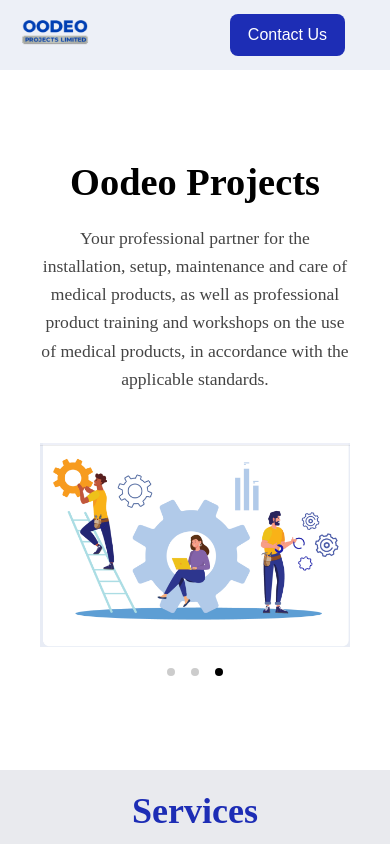
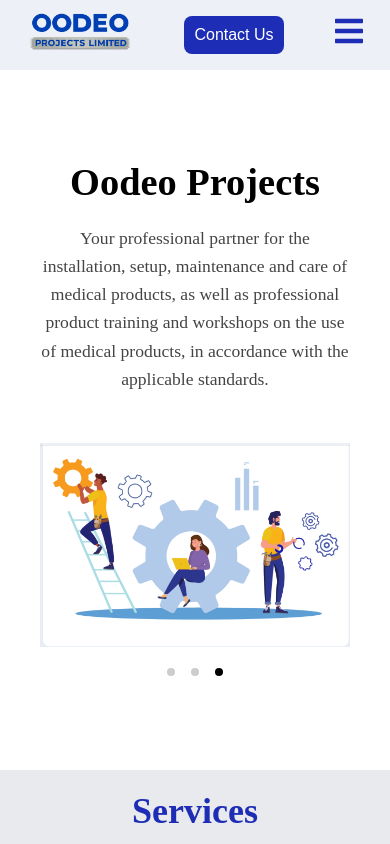
Before and after one commit to Missy86-dev/oodeoprojects, a React (Vite) app: page / in a window 390 px wide. Shown: the top 844 px of the page. Built offline with nearby package versions, Linux system fonts and the light colour scheme.

Commit message:
worked in the harmburger

```diff
--- a/package.json
+++ b/package.json
@@ -13,6 +13,7 @@
     "keen-slider": "^6.8.6",
     "react": "^19.2.4",
     "react-dom": "^19.2.4",
+    "react-icons": "^5.6.0",
     "react-responsive-carousel": "^3.2.23",
     "react-router-dom": "^7.14.1"
   },
--- a/src/components/SecondNav.jsx
+++ b/src/components/SecondNav.jsx
@@ -1,9 +1,11 @@
-import React from "react";
+import React, { useState } from "react";
 import "./secondnav.css";
 import companylogo from "../assets/Oodeologo.png";
 import { Link } from "react-router-dom";
+import { FaBars, FaTimes } from "react-icons/fa";
 
 const SecondNav = () => {
+    const [menuOpen, setMenuOpen] = useState(false);
   return (
     <>
       <header>
@@ -11,7 +13,7 @@
           <img src={companylogo} alt="Company Logo" />
         </div>
 
-        <nav>
+        <nav className={menuOpen ? "active" : ""}>
           <ul className="navLinks">
             <li>
               <Link to="/" className="ink">
@@ -79,6 +81,12 @@
         <Link to="/contact" className="contactUs_btn">
           <button>Contact Us</button>
         </Link>
+        <div
+  className="hamburger"
+  onClick={() => setMenuOpen(!menuOpen)}
+>
+  {menuOpen ? <FaTimes /> : <FaBars />}
+</div>
       </header>
     </>
   );
--- a/src/components/secondnav.css
+++ b/src/components/secondnav.css
@@ -68,7 +68,7 @@
 
     position: absolute;
     top: 100%;
-    /* FIX: no gap */
+
     left: 0;
 
     background: white;
@@ -81,7 +81,7 @@
     z-index: 999;
 }
 
-/* keep open when hovering parent OR dropdown */
+
 .services:hover .dropdown,
 .dropdown:hover {
     display: block;
@@ -97,8 +97,17 @@
 .dropdown li:hover {
     background: #f2f2f2;
 }
+.hamburger {
+    display: none;
+    font-size: 2rem;
+    color: #1D2DB5;
+    cursor: pointer;
+    margin-right: 20px;
+    z-index: 1001;
+}
 
-@media(max-width:768px){
+
+/* @media(max-width:768px){
     .logo img {
     width: 100px;
     height: auto;
@@ -128,11 +137,75 @@
 
 }
 
+} */
+
+@media(max-width:768px){
+
+    .logo img{
+        width:100px;
+        height:auto;
+    }
+
+    .hamburger{
+        display:block;
+    }
+
+    .contactUs_btn{
+        display:block;
+
+    }
+
+    nav{
+        position: fixed;
+        top: 70px;
+        right: -100%;
+        width: 280px;
+        height: calc(100vh - 70px);
+        background: rgb(237, 240, 247);
+        transition: 0.4s ease-in-out;
+        z-index: 999;
+        overflow-y: auto;
+    }
+
+    nav.active{
+        right: 0;
+    }
+
+    .navLinks{
+        display:flex;
+        flex-direction:column;
+        align-items:flex-start;
+        gap:20px;
+        padding:20px 20px;
+    }
+
+    .navLinks li{
+        width:100%;
+    }
+
+    .services{
+        width:100%;
+    }
+
+    .dropdown{
+        display:block;
+        position:static;
+        background:transparent;
+        box-shadow:none;
+        min-width:auto;
+        padding-left:20px;
+        border-radius:0;
+    }
+
+    .dropdown li{
+        padding:8px 0;
+    }
 }
+
 
 @media(max-width:480px){
     .logo img {
-    width: 100px;
+    width: 150px;
     height: auto;
 }
 
@@ -151,14 +224,17 @@
     top: 0;
     z-index: 200;
 }
-   .navLinks {
-    display: flex;
-    gap: 10px;
-    list-style: none;
-    align-items: center;
-    display: none;
+.contactUs_btn button {
+    border: none;
+    padding: 10px 10px;
+    margin-right: 20px;
+    border-radius: 8px;
+    background-color: #1D2DB5;
+    color: white;
+    font-size: 1rem;
+    cursor: pointer;
+}
 
-}
 
 }
 
@@ -190,4 +266,11 @@
     align-items: center;
     display: none;
 }
+ nav{
+        width:100%;
+    }
+
+    .hamburger{
+        margin-right:10px;
+    }
 }
```
Also changed, not shown: 1 other file (tests, documents, lock files or other folders).
